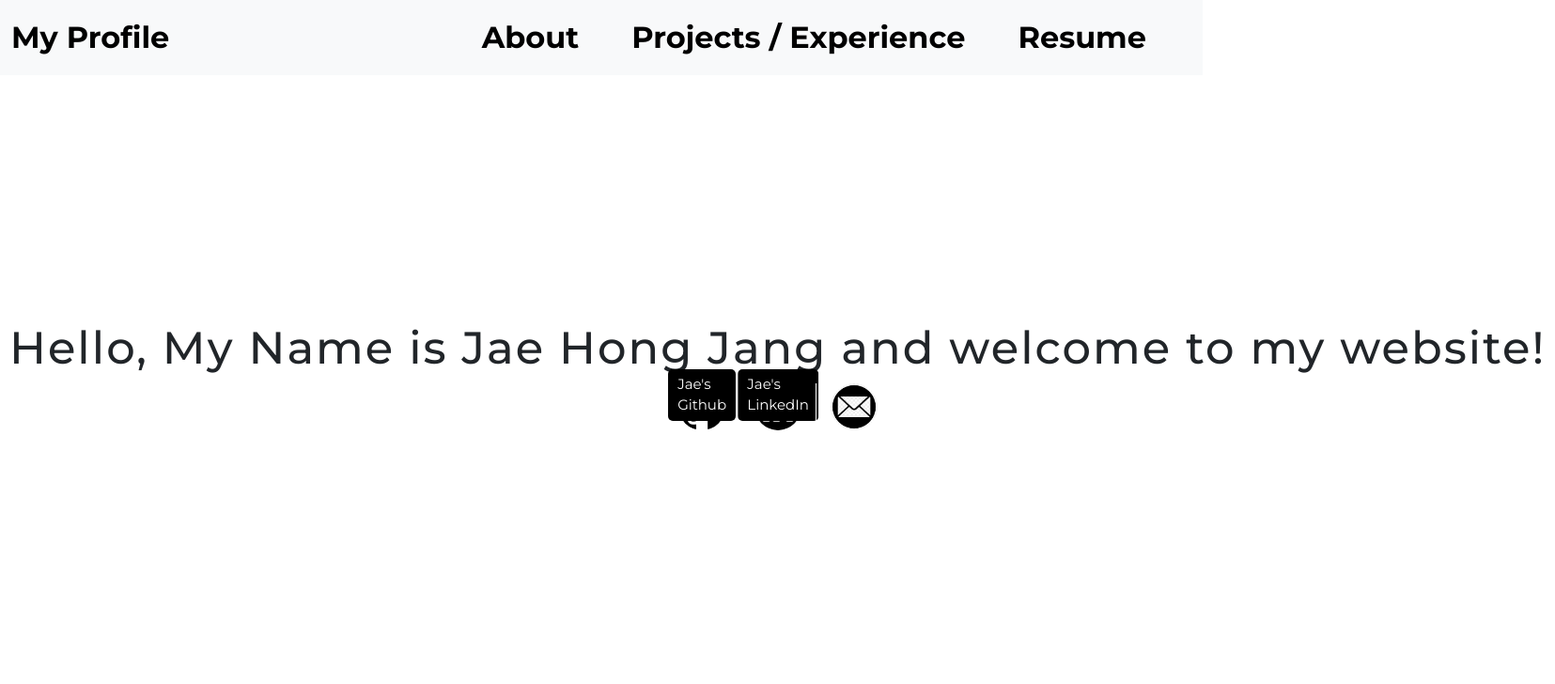
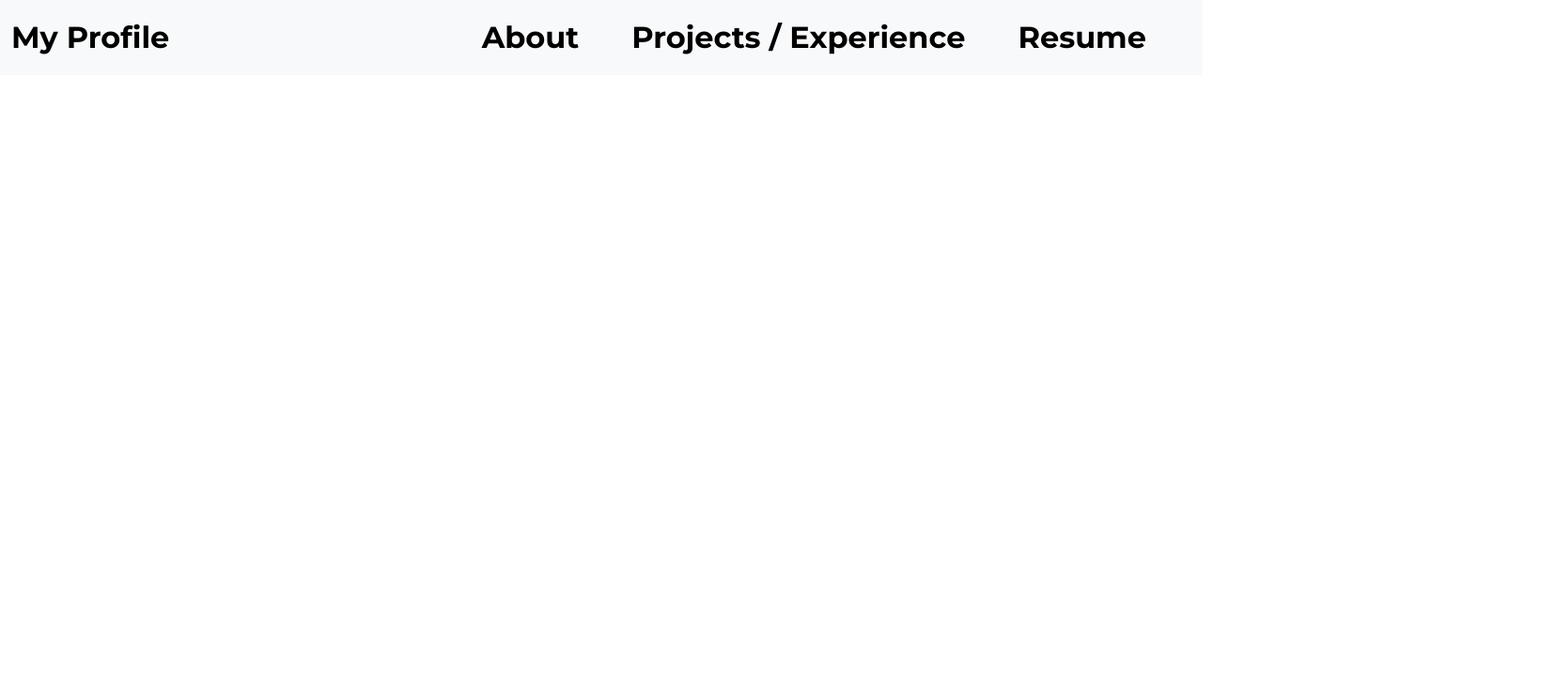
Before and after one commit to jaejang02/My-Website, a React (Create React App) app in the folder client/: page / in a window 1280 px wide. Shown: the top 728 px of the page at 94% size, 1655 px wide, since content can reach past the window. Built offline with nearby package versions, Linux system fonts and the light colour scheme; a web font is replaced by a local one.

Commit message:
change path for profile and resume button

```diff
--- a/client/src/App.jsx
+++ b/client/src/App.jsx
@@ -14,8 +14,8 @@ function App() {
       </header>
       <main>
         <Routes>
-          <Route path ='/' element = {<Home/>}/>
-          <Route path ='/resume' element = {<Resume/>}/>
+          <Route path ='/My-Website' element = {<Home/>}/>
+          <Route path ='/My-Website/resume' element = {<Resume/>}/>
         </Routes>
       </main>
     </div>
--- a/client/src/components/MyNavBar.jsx
+++ b/client/src/components/MyNavBar.jsx
@@ -34,7 +34,7 @@ const MyNavBar = () => {
   return (
     <Navbar expand="lg" bg="light" fixed ='top'>
       <Container fluid>
-        <Navbar.Brand className='nav-link' href="/">My Profile</Navbar.Brand>
+        <Navbar.Brand className='nav-link' href="/My-Website">My Profile</Navbar.Brand>
         <Navbar.Toggle aria-controls="basic-navbar-nav" />
         <Navbar.Collapse id="basic-navbar-nav">
           <Nav className="ms-auto">  {/* Aligns Nav to the right side */}
@@ -44,7 +44,7 @@ const MyNavBar = () => {
             <Nav.Link className="nav-link" href='#projects' onClick = {handleSmoothScroll}>
               Projects / Experience
             </Nav.Link>
-            <Nav.Link className="nav-link" href='/resume'>
+            <Nav.Link className="nav-link" href='/My-Website/resume'>
               Resume
             </Nav.Link>
           </Nav>
```
